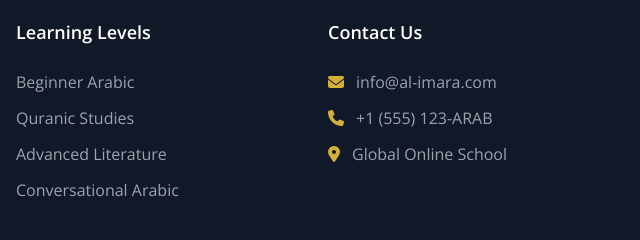
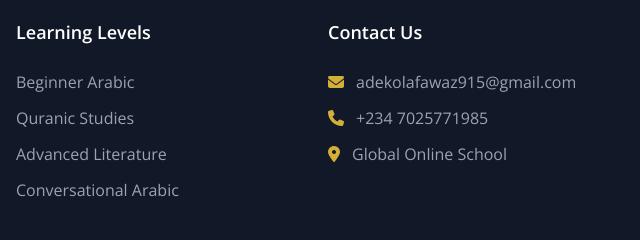
Before and after one commit to Hydrogen999/school, a plain HTML site: page imarhome.html in a window 1280 px wide. Shown: the part 3241-3481 px from the top of the page, 640-1280 px from the left. Drawn offline with nearby package versions, Linux system fonts and the light colour scheme.

Commit message:
Update imarhome.html

```diff
--- a/imarhome.html
+++ b/imarhome.html
@@ -495,11 +495,11 @@
                     <ul class="space-y-3">
                         <li class="flex items-center">
                             <i class="fas fa-envelope text-[#d4af37] mr-3"></i>
-                            <span class="text-gray-400">info@al-imara.com</span>
+                            <span class="text-gray-400">adekolafawaz915@gmail.com</span>
                         </li>
                         <li class="flex items-center">
                             <i class="fas fa-phone text-[#d4af37] mr-3"></i>
-                            <span class="text-gray-400">+1 (555) 123-ARAB</span>
+                            <span class="text-gray-400">+234 7025771985</span>
                         </li>
                         <li class="flex items-center">
                             <i class="fas fa-map-marker-alt text-[#d4af37] mr-3"></i>
```
